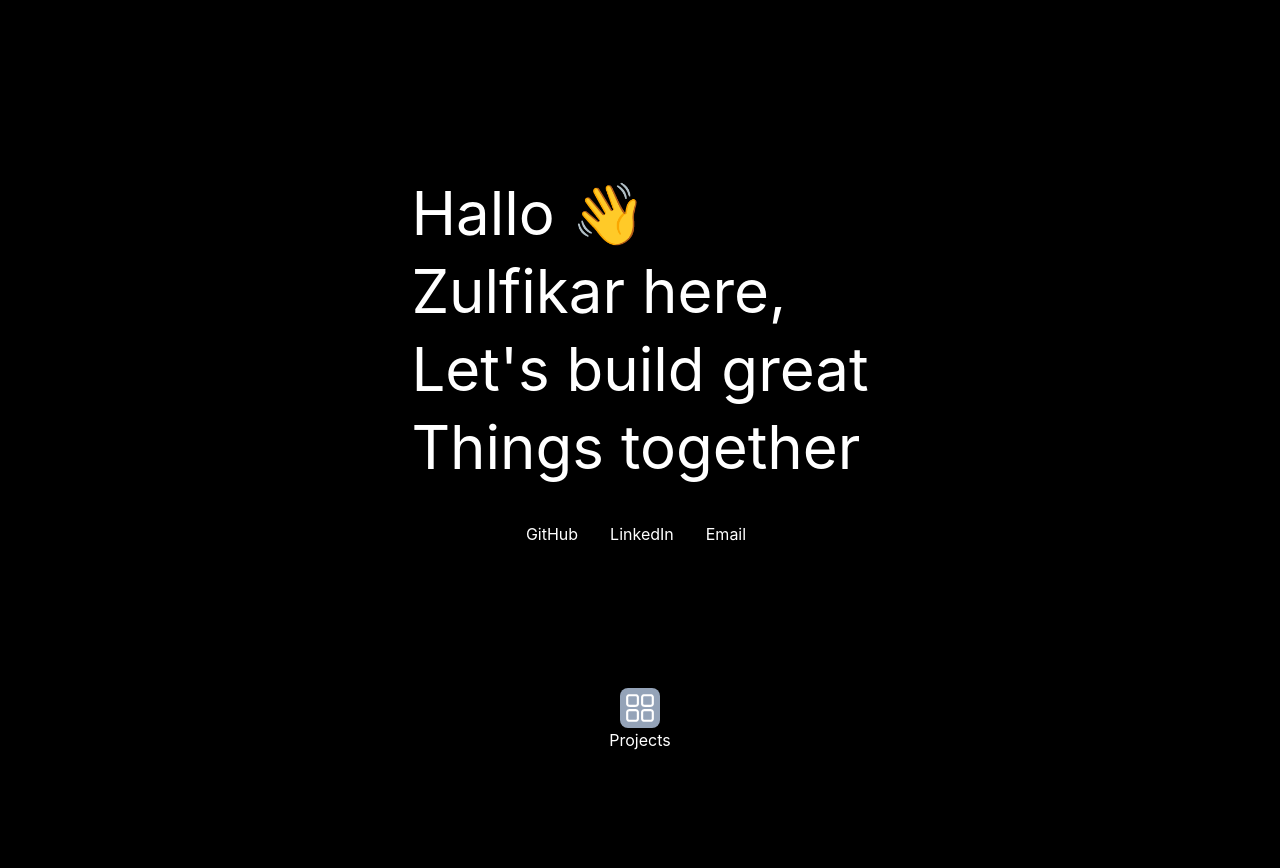
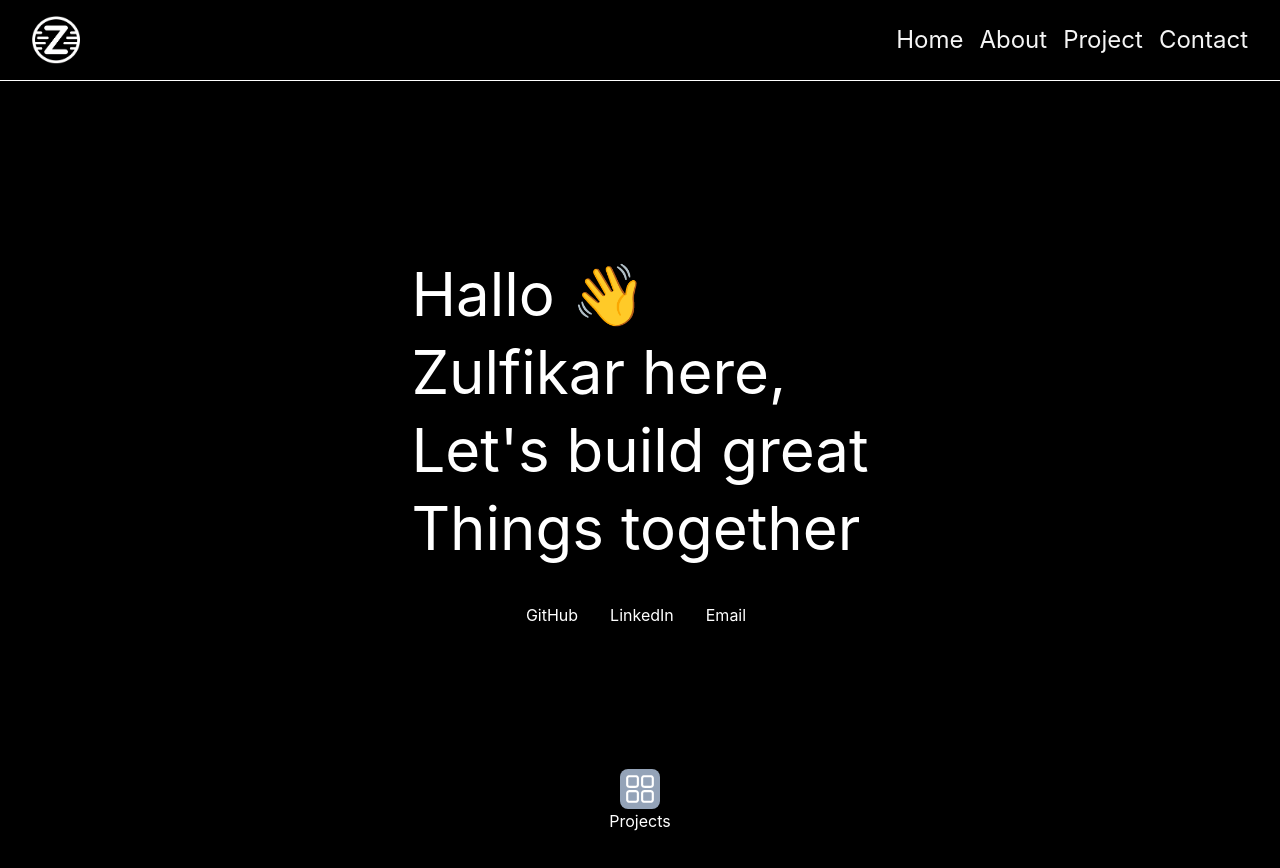
Before and after one commit to zuludin04/portfolio, a React (Create React App) app: page / in a window 1280 px wide. Shown: the top 868 px of the page. Before the commit the page ends 800 px from the top, so only its background shows below. Built offline with nearby package versions, Linux system fonts and the light colour scheme.

Commit message:
feat: add app navigation

```diff
--- a/src/App.css
+++ b/src/App.css
@@ -88,6 +88,45 @@ body {
   color: #61dafb;
 }
 
+.portfolio-app {
+  color: white;
+  background-color: black;
+  min-height: 100vh;
+  transition: all ease-in-out 0.5s;
+}
+
+header {
+  display: flex;
+  align-items: center;
+  justify-content: space-between;
+  padding: 16px;
+  border-bottom: 1px solid white;
+}
+
+header .navigation {
+  display: flex;
+  flex-direction: row;
+  font-size: 24px;
+  margin: 0 8px;
+}
+
+header .navigation .menu-link {
+  cursor: pointer;
+  margin: 0 8px;
+  color: whitesmoke;
+}
+
+header .navigation .menu-link:hover {
+  color: white;
+  font-weight: 500;
+  transition: all ease-in-out 0.5s;
+}
+
+header img {
+  cursor: pointer;
+  margin-left: 16px;
+}
+
 @keyframes App-logo-spin {
   from {
     transform: rotate(0deg);
--- a/src/App.js
+++ b/src/App.js
@@ -4,10 +4,16 @@ import HomePage from "./pages/HomePage";
 import ProjectsPage from "./pages/ProjectsPage";
 import ProjectDetailPage from "./pages/ProjectDetailPage";
 import { AnimatePresence } from "framer-motion";
+import Navigation from "./components/Navigation";
+import logo from "./assets/logo.png";
 
 function App() {
   return (
     <div className="portfolio-app">
+      <header>
+        <img src={logo} width={48} />
+        <Navigation />
+      </header>
       <main>
         <AnimatePresence mode="wait">
           <Routes>
--- /dev/null
+++ b/src/components/Navigation/index.js
@@ -0,0 +1,28 @@
+function Navigation() {
+  return (
+    <nav className="navigation">
+      <ul>
+        <li>
+          <button className="menu-link">Home</button>
+        </li>
+      </ul>
+      <ul>
+        <li>
+          <button className="menu-link">About</button>
+        </li>
+      </ul>
+      <ul>
+        <li>
+          <button className="menu-link">Project</button>
+        </li>
+      </ul>
+      <ul>
+        <li>
+          <button className="menu-link">Contact</button>
+        </li>
+      </ul>
+    </nav>
+  );
+}
+
+export default Navigation;
```
Also changed, not shown: src/assets/logo.png (added).
